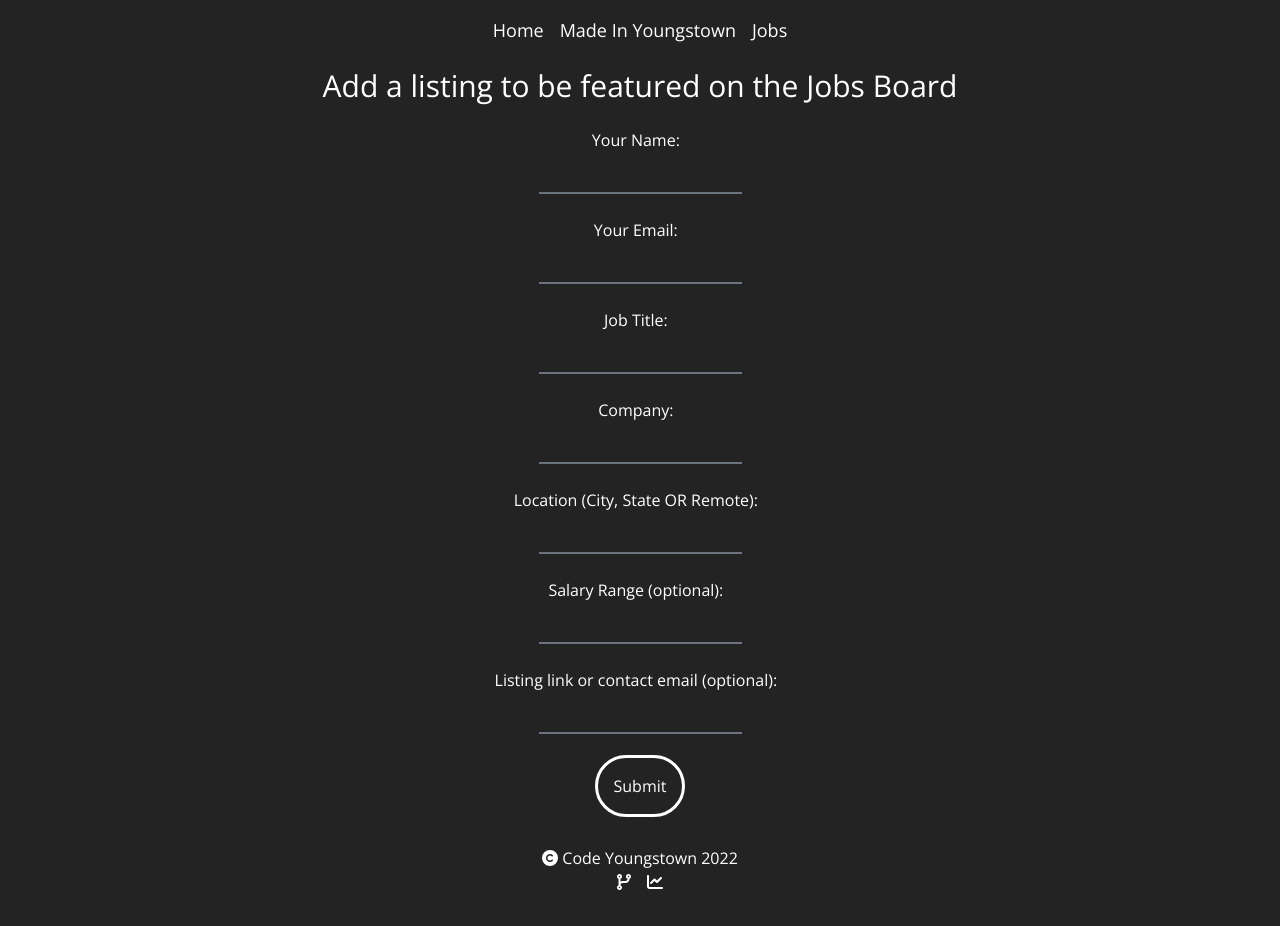
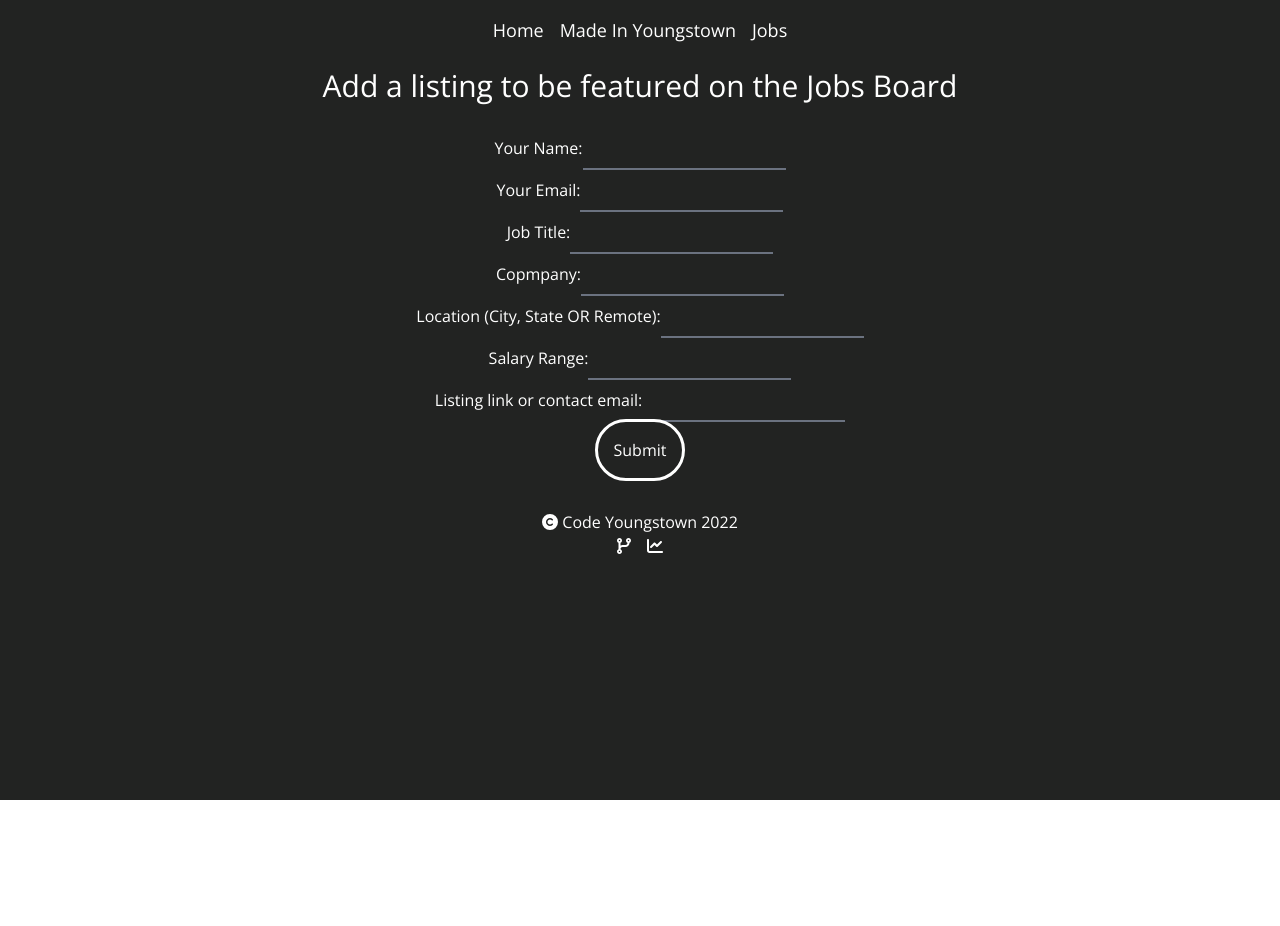
Before and after one commit to codeyoungstown/next-codeyoungstown.com, a Next.js app: page /jobs-form in a window 1280 px wide. After the commit the page ends 800 px from the top, so only its background shows below. Built offline with nearby package versions, Linux system fonts and the light colour scheme.

Commit message:
created FormField component

```diff
--- /dev/null
+++ b/components/FormField.tsx
@@ -0,0 +1,16 @@
+export default function FormField({ name, label, type = "text" }) {
+  return (
+    <div>
+      <label htmlFor={name}>{label}</label>
+      <input
+        className="bg-CYgray
+                    border-0 border-b-2 border-gray-500
+                    focus:ring-0 focus:border-gray-100"
+        id={name}
+        name={name}
+        type={type}
+        required
+      />
+    </div>
+  );
+}
--- a/pages/jobs-form.tsx
+++ b/pages/jobs-form.tsx
@@ -1,4 +1,5 @@
 import Layout from "../components/Layout";
+import FormField from "../components/FormField";
 
 export default function JobsForm() {
   return (
@@ -14,109 +15,14 @@ export default function JobsForm() {
         method="post"
         encType="text/plain"
       >
-        <div>
-          <label htmlFor="name">Your Name: &nbsp;</label> <br />
-          <input
-            className="bg-CYgray
-                    border-0 border-b-2 border-gray-500
-                    focus:ring-0 focus:border-gray-100"
-            type="text"
-            id="name"
-            name="name"
-            required
-          />{" "}
-          <br />
-          <br />
-        </div>
-        <div>
-          <label htmlFor="email">Your Email: &nbsp;</label> <br />
-          <input
-            className="bg-CYgray
-                    border-0 border-b-2 border-gray-500
-                    focus:ring-0 focus:border-gray-100"
-            type="email"
-            id="email"
-            name="email"
-            required
-          />{" "}
-          <br />
-          <br />
-        </div>
-        <div>
-          <label htmlFor="jobTitle">Job Title: &nbsp;</label> <br />
-          <input
-            className="bg-CYgray
-                    border-0 border-b-2 border-gray-500
-                    focus:ring-0 focus:border-gray-100"
-            type="text"
-            id="jobTitle"
-            name="jobTitle"
-            required
-          />{" "}
-          <br />
-          <br />
-        </div>
-        <div>
-          <label htmlFor="company">Company: &nbsp;</label> <br />
-          <input
-            className="bg-CYgray
-                    border-0 border-b-2 border-gray-500
-                    focus:ring-0 focus:border-gray-100"
-            type="text"
-            id="company"
-            name="company"
-            required
-          />{" "}
-          <br />
-          <br />
-        </div>
-        <div>
-          <label htmlFor="location">
-            Location (City, State OR Remote): &nbsp;
-          </label>{" "}
-          <br />
-          <input
-            className="bg-CYgray
-                    border-0 border-b-2 border-gray-500
-                    focus:ring-0 focus:border-gray-100"
-            type="text"
-            id="location"
-            name="location"
-            required
-          />{" "}
-          <br />
-          <br />
-        </div>
-        <div>
-          <label htmlFor="salaryRange">Salary Range (optional): &nbsp;</label>{" "}
-          <br />
-          <input
-            className="bg-CYgray
-                    border-0 border-b-2 border-gray-500
-                    focus:ring-0 focus:border-gray-100"
-            type="text"
-            id="salaryRange"
-            name="salaryRange"
-          />{" "}
-          <br />
-          <br />
-        </div>
-        <div>
-          <label htmlFor="listingLink">
-            Listing link or contact email (optional): &nbsp;
-          </label>{" "}
-          <br />
-          <input
-            className="bg-CYgray
-                    border-0 border-b-2 border-gray-500
-                    focus:ring-0 focus:border-gray-100"
-            type="text"
-            id="listingLink"
-            name="listingLink"
-          />{" "}
-          <br />
-          <br />
-        </div>
+        <FormField name="name" label="Your Name:" />
+        <FormField name="email" label="Your Email:" type="email" />
+        <FormField name="jobTitle" label="Job Title:" />
+        <FormField name="company" label="Copmpany:" />
+        <FormField name="location" label="Location (City, State OR Remote):" />
+        <FormField name="salaryRange" label="Salary Range:" />
+        <FormField name="listingLink" label="Listing link or contact email:" />
+
         <div>
           <button
             className="p-4 outline rounded-full border-0 border-white hover:bg-gray-700"
--- a/pages/jobs.tsx
+++ b/pages/jobs.tsx
@@ -10,7 +10,7 @@ export default function Jobs() {
       <h1 className="text-3xl p-2">Jobs</h1>
       <h2 className="text-xl p-2">Community-sourced job opportunities</h2>
       <Link href="/jobs-form">
-        <a className="hover:text-gray-300">Add a job listing</a>
+        <a className="hover:text-gray-300 underline">Submit a Job</a>
       </Link>
     </Layout>
   );
```
